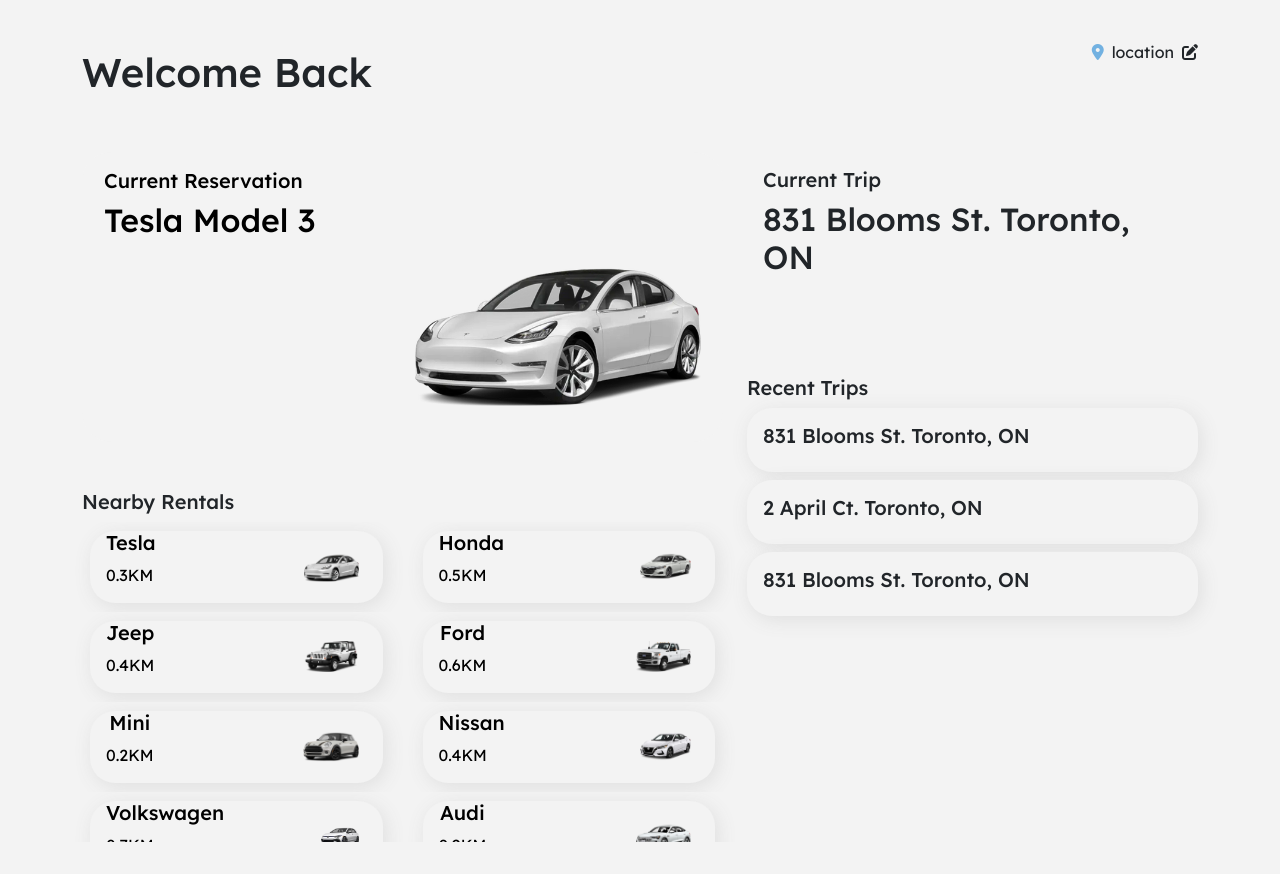
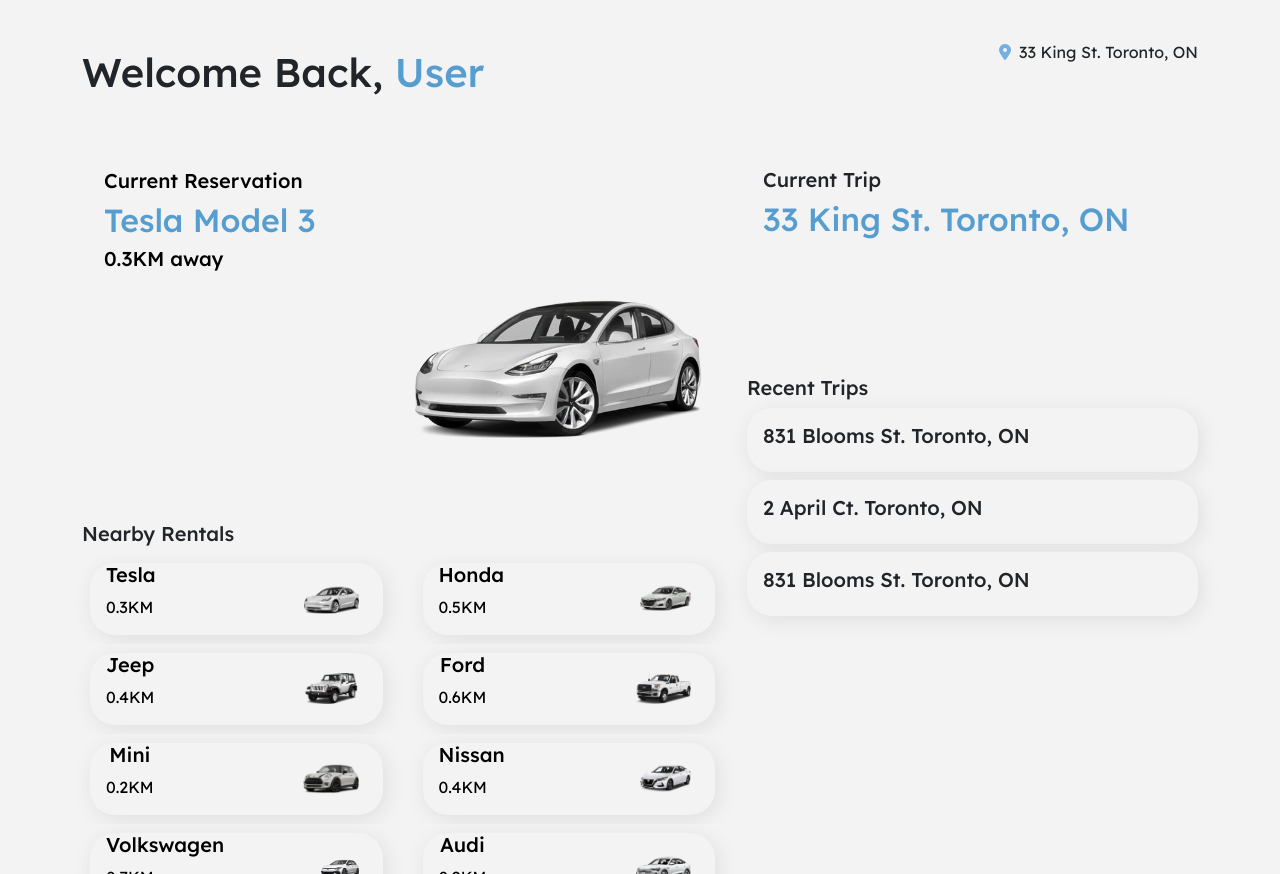
Before and after one commit to coolokawesome/carconnekt-app, a React (Vite) app: page / in a window 1280 px wide. Before the commit the page ends 842 px from the top, so only its background shows below. Built offline with nearby package versions, Linux system fonts and the light colour scheme; a web font is replaced by a local one.

Commit message:
updated state components + styling

```diff
--- a/src/App.jsx
+++ b/src/App.jsx
@@ -3,19 +3,21 @@
 import NearbyCar from './NearbyCar'
 import CurrentTrip from './CurrentTrip'
 import RecentTrips from './RecentTrips'
+import { useAtom } from 'jotai'
+import { CurrentLocation } from './atoms'
 
 function App() {
+  const [location, setLocation] = useAtom(CurrentLocation)
   return (
   <div>
     <div className='container nav-container d-flex justify-content-between'>
-      <h1 className='left-nav mt-5'>Welcome Back</h1>
+      <h1 className='left-nav mt-5'>Welcome Back, <a className='reservation-car text-decoration-none'>User</a></h1>
       <div className='right-nav d-flex align-items-center'>
          <div className='location-nav'>
           <a>
             <i class="fa-solid fa-location-dot me-2 ">
-              </i>{`location`}</a>
-              <a><i class="fa-solid fa-pen-to-square ms-2"></i>
-              </a>
+              </i>{location.address}</a>
+
           </div>
       </div>
     </div>
--- a/src/CurrentCar.jsx
+++ b/src/CurrentCar.jsx
@@ -2,18 +2,41 @@
 import { CurrentCar, allCarsAvailable } from './atoms.js'
 import './CurrentCar.sass'
 import { useAtom } from 'jotai'
+import Modal from '@mui/material/Modal';
+import Box from '@mui/material/Box';
+import Typography from '@mui/material/Typography';
 
 function CurrentCarComponent() {
 
     //get the stored value from the recoil Atom
     const [car, setCar] = useAtom(CurrentCar)
+    const [open, setOpen] = useState(false)
+
+
+    const handleModal = (e) => {
+        open == false ? setOpen(true) : setOpen(false)}
+        //MUI Styling: https://mui.com/material-ui/react-modal/
+        const style = {
+            position: 'absolute',
+            top: '50%',
+            left: '50%',
+            transform: 'translate(-50%, -50%)',
+            width: '80%',
+            bgcolor: 'background.paper',
+            border: '2px solid #000',
+            boxShadow: 24,
+            p: 4,
+          };
+
+
     return(
      <>
-    <button className='current-car-button '>
+    <button onClick={handleModal} className='current-car-button '>
         <div className='current-car-component-container p-3'>
             <div className='current-car-component-header'>
                 <h5 className='text-start'>Current Reservation</h5>
-                <h2 className='text-start'>{`${car.make } ${car.model}`}</h2>
+                <h2 className='text-start reservation-car'>{`${car.make } ${car.model}`}</h2>
+                <h5 className='text-start'>{car.location.distance}KM away</h5>
             </div>
             <div className='current-car-component-body'>
                 <div className='row d-flex align-items-center'>
@@ -29,6 +52,46 @@
             </div>
         </div>
     </button>
+    <Modal
+        open={open}
+        onClose={null}
+        aria-labelledby="modal-modal-title"
+        aria-describedby="modal-modal-description">
+        <Box sx={style}>
+          <Typography id="modal-modal-title"  component="h2">
+            <div className='d-flex justify-content-between'>
+                <h2 className='reservation-title'>Current Reservation</h2>
+                <button onClick={() => setOpen(false)} className='btn btn-primary px-lg-5 my-lg-1'>X</button>
+            </div>
+          </Typography>
+          <Typography id="modal-modal-description" sx={{ mt: 2 }}>
+            <div className='row'>
+                <div className='col-12 col-lg-6 modal-desc-col'>
+                    <h5>Location: <br></br> </h5>{car != null ? <>{car.location.address}</> : <></>}
+                    <br></br>
+                    {car != null ? <>{car.location.distance}KM away</> : <></>}
+                    <h5 className='mt-3'>Car Information:</h5>
+                    {car != null ?
+                    <div className='info-table row'>
+                        <p className='col-6'>Make:</p><p className='col-6 col-lg-4 text-end'>{car.make}</p>
+                        <p className='col-6'>Model:</p><p className='col-6 col-lg-4 text-end'>{car.model}</p>
+                        <p className='col-6'>Year:</p><p className='col-6 col-lg-4 text-end'>{car.year}</p>
+                        <p className='col-6'>Transmission:</p><p className='col-6 col-lg-4 text-end'>{car.transmission}</p>
+                        <p className='col-6'>Doors:</p><p className='col-6 col-lg-4 text-end'>{car.doors}</p>
+                    </div>
+                    :
+                    null}
+                </div>
+                <div className='col-12 col-lg-6 text-start text-lg-center'>
+                    <h2 class="reservation-car">
+                        {car != null ? <> {car.make} {car.model}</> : null }
+                    </h2>
+                    {car != null ? <img className='col-10 offset-1 col-lg-12 offset-lg-0 img img-fluid' src={car.img}></img> : null}
+                </div>
+            </div>
+          </Typography>
+        </Box>
+      </Modal>
      </>
     )
 }
--- a/src/CurrentTrip.jsx
+++ b/src/CurrentTrip.jsx
@@ -1,19 +1,18 @@
 import React, {useState, useEffect} from 'react'
-import { allTrips } from './atoms'
+import { CurrentLocation } from './atoms'
 import { useAtom } from 'jotai'
 import './CurrentTrip.sass'
+
+
 function CurrentTrip() {
-  const [localeLocationSelector, setLocaleLocationSelector] = useAtom(allTrips)
-  const [location, setLocation] = useState(localeLocationSelector[0])
-  useEffect(() => {
-    setLocation(localeLocationSelector[0])
-  }, [])
+  const [location] = useAtom(CurrentLocation)
+
 
   return (
     <>
       <div className='current-location-container p-3'>
         <h5>Current Trip </h5>
-        <h2 className='text-start'>{location.arrival}</h2>
+        <h2 className='text-start reservation-car'>{location.address}</h2>
       </div>
     </>
   )
--- a/src/NearbyCar.jsx
+++ b/src/NearbyCar.jsx
@@ -1,5 +1,5 @@
 import React, { useEffect, useState } from 'react'
-import { CurrentCar, allCarsAvailable } from './atoms.js'
+import { CurrentCar, CurrentLocation, allCarsAvailable } from './atoms.js'
 import './NearbyCar.sass'
 import { useAtom } from 'jotai'
 import Modal from '@mui/material/Modal';
@@ -12,6 +12,7 @@
     const [currentCar, setCurrentCar] = useAtom(CurrentCar)
     const [open, setOpen] = useState(false)
     const [modalCar, setModalCar] = useState(null)
+    const [, setCurrentTrip] = useAtom(CurrentLocation)
 
         //modal handling
     const handleModal = (e) => {
@@ -35,7 +36,14 @@
     const handleNewCar = (e) => {
         setOpen(false)
         setCurrentCar(modalCar)
+        console.log(currentCar.location.address)
+        setCurrentTrip(currentCar.location)
     }
+    useEffect(() => {
+        setCurrentTrip(
+            currentCar.location
+        )
+    }, [currentCar])
 
   return (
     <div className='mt-5'>
--- a/src/atoms.js
+++ b/src/atoms.js
@@ -145,3 +145,8 @@
         }
         },
 )
+export const CurrentLocation = atom (
+    {
+        address: "33 King St. Toronto, ON"
+    }
+)
```
